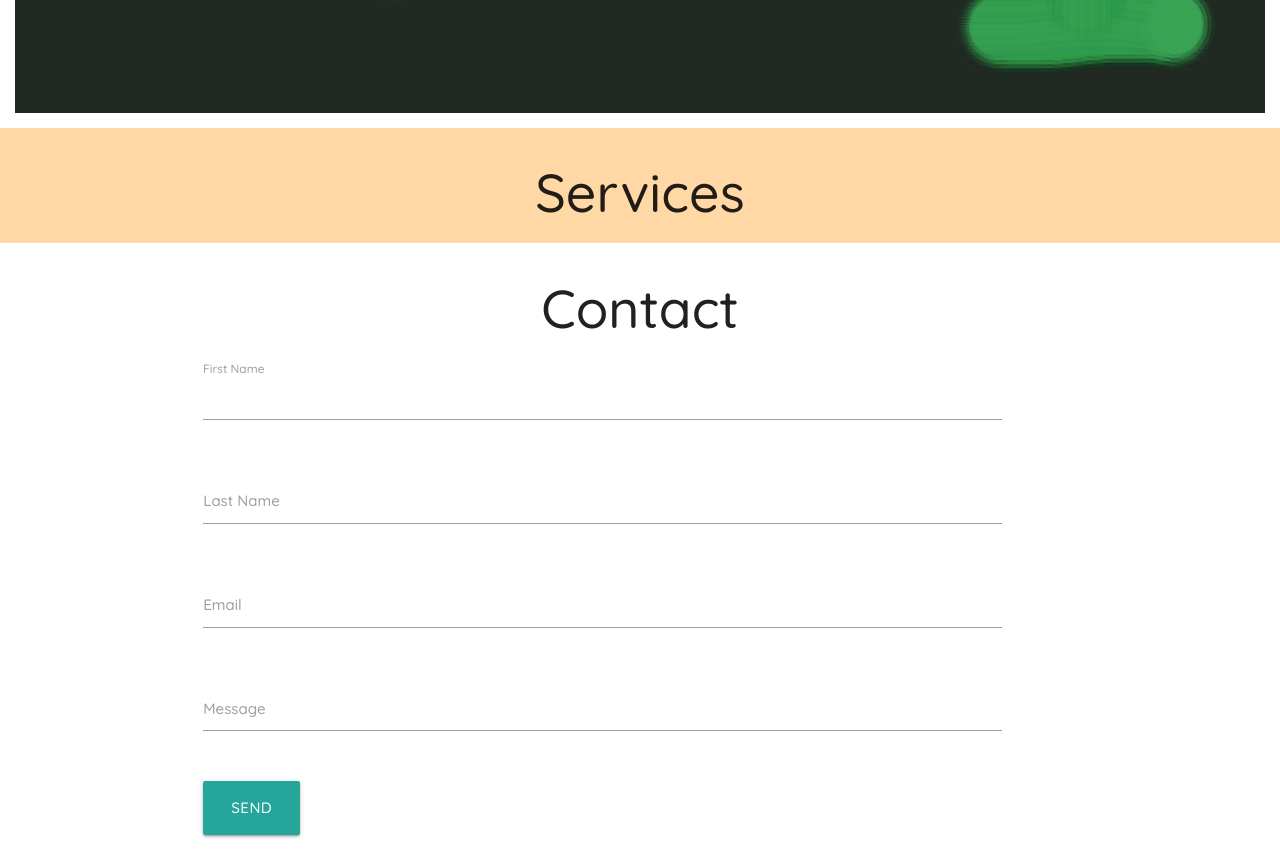
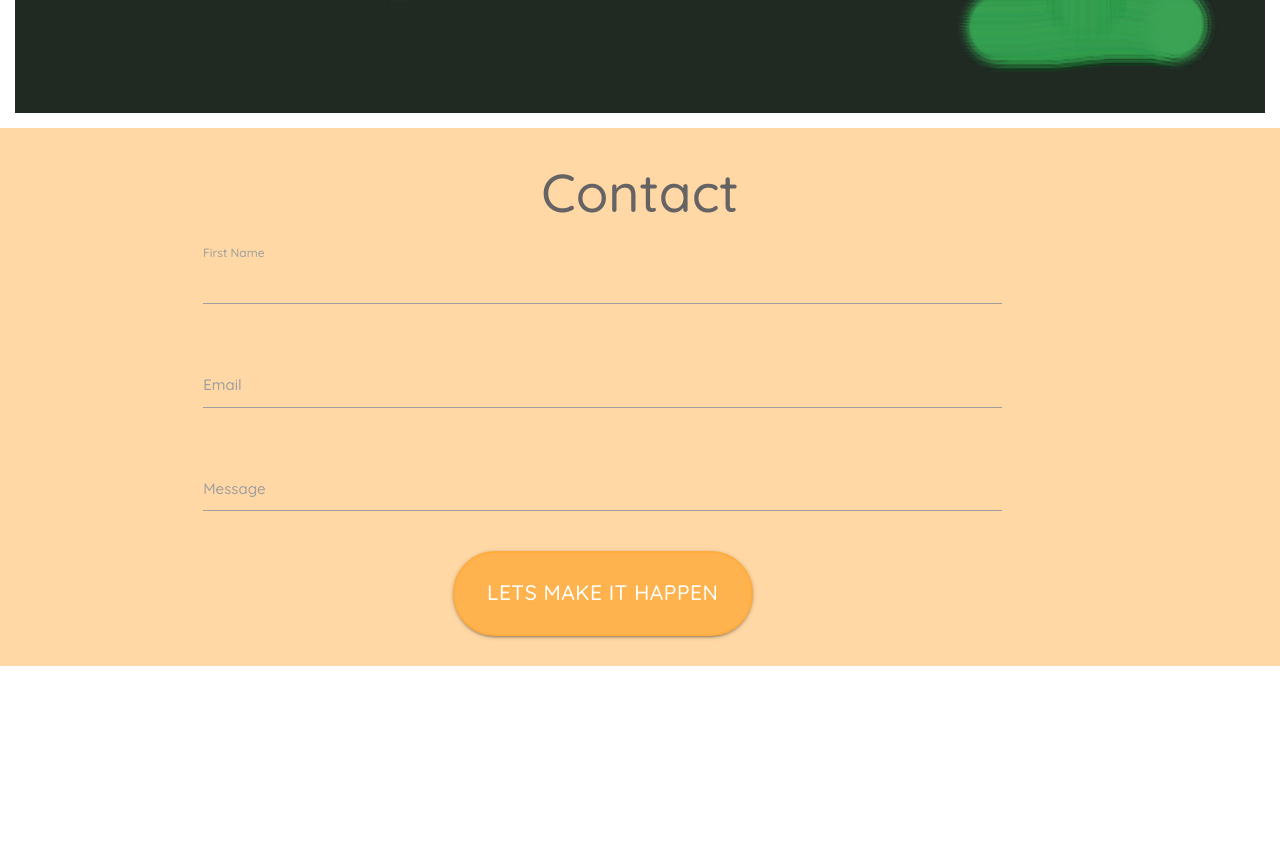
Before and after one commit to vincefio/REACTPortfolio, a website: page src/index.html in a window 1280 px wide. Shown: the part 5940-6795 px from the top of the page. After the commit the page ends 6606 px from the top, so only its background shows below. Drawn offline with nearby package versions, Linux system fonts and the light colour scheme; a script that the page names is missing.

Commit message:
front end looking good

```diff
--- a/src/index.html
+++ b/src/index.html
@@ -181,23 +181,17 @@
 
             </div>
         </div>
-        <div class="bodyDiv servicesDiv">
+        <!-- <div class="bodyDiv servicesDiv">
             <h2 id="servicesHeader" class="designHeader sectionHeader projectHeader">Services</h2>
-        </div>
+        </div> -->
         <div class="contactWrap bodyDiv">
-            <h2 id="header" class="designHeader sectionHeader projectHeader">Contact</h2>
+            <h2 id="contactHeader" class="designHeader sectionHeader projectHeader">Contact</h2>
             <div class="row container">
                 <form class="col s12 m10 l11 ">
                     <div class="row">
                         <div class="input-field col s12">
                             <input placeholder="" id="first_name" type="text" class="validate">
                             <label for="first_name">First Name</label>
-                        </div>
-                    </div>
-                    <div class="row">
-                        <div class="input-field col s12">
-                            <input id="last_name" type="text" class="validate">
-                            <label for="last_name">Last Name</label>
                         </div>
                     </div>
                     <div class="row">
@@ -214,7 +208,7 @@
                         </div>
                     </div>
 
-                    <a class="waves-effect waves-light btn-large">Send</a>
+                    <a id="workLink" class="waves-effect waves-light btn-large">Lets Make It Happen</a>
                 </form>
             </div>
 
--- a/src/scss/style.scss
+++ b/src/scss/style.scss
@@ -53,6 +53,8 @@ nav{
 .bodyDiv:nth-child(even){
     background-color: lighten($main-orange, 20%);
 }
+
+
 
 .headerWrap{
     height: 90vh;
@@ -234,3 +236,9 @@ padding: 20px;
 #studyImg{
     opacity: .8;
 }
+
+/***********CONTACT*************/
+/*******************************/
+#contactHeader{
+    color: $dark-grey;
+}
```
Also changed, not shown: src/css/style.css.
